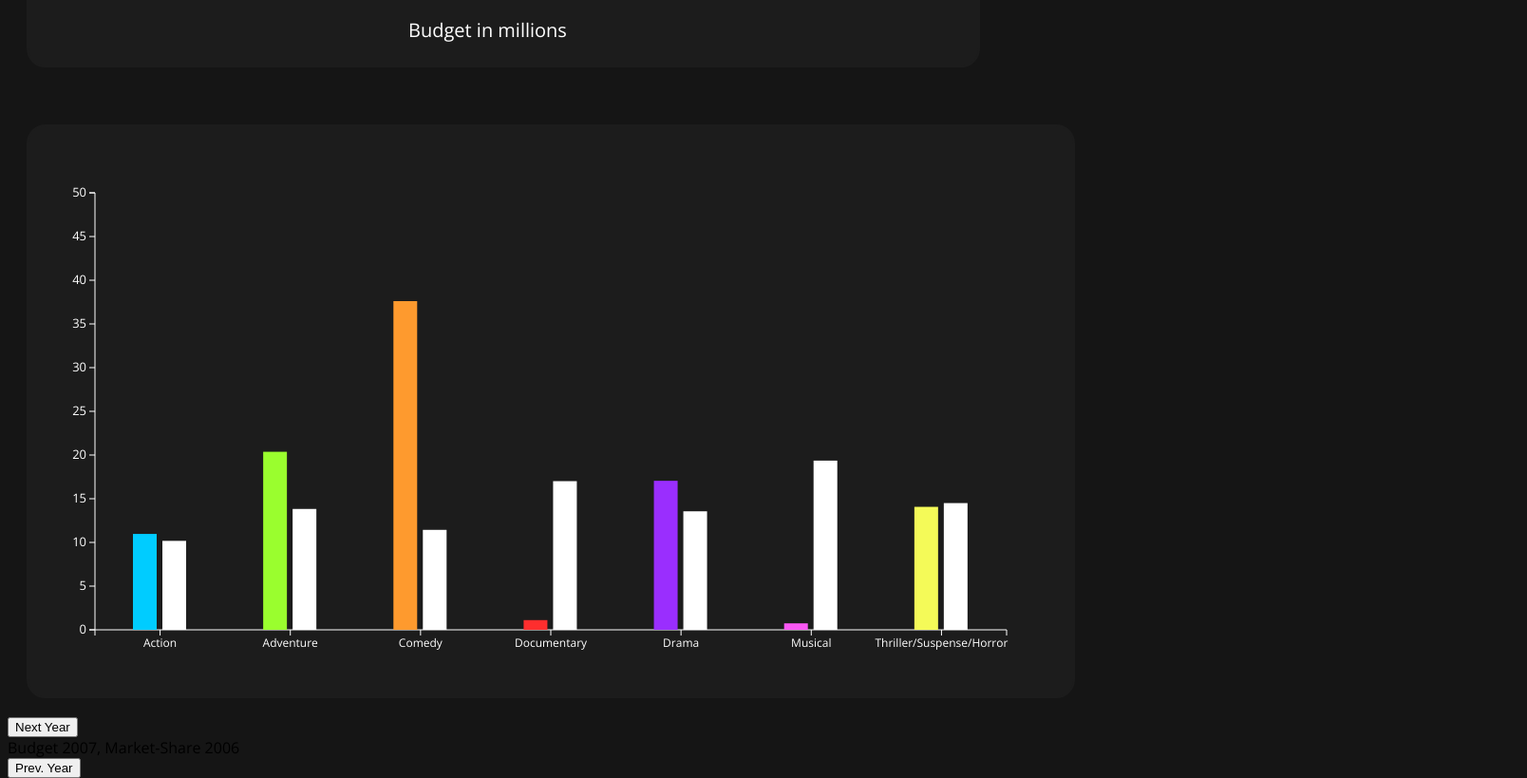
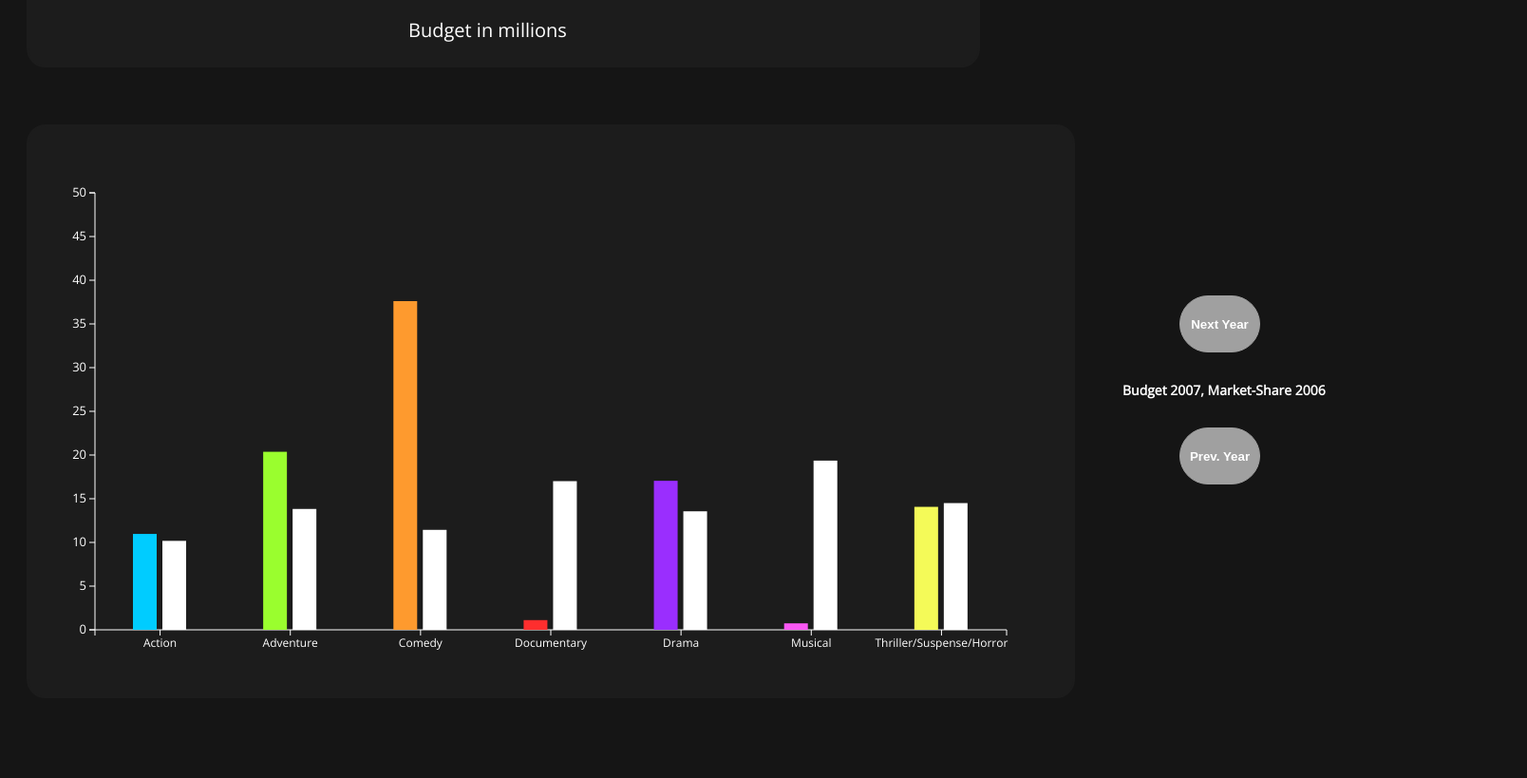
Before and after one commit to nicole-tan/3300FinalProject, a plain HTML site: page index.html in a window 1280 px wide. Shown: the part 1498-2317 px from the top of the page at 95% size, 1608 px wide, since content can reach past the window. After the commit the page ends 2253 px from the top, so only its background shows below. Drawn offline with nearby package versions, Linux system fonts and the light colour scheme.

Commit message:
combining style sheets

```diff
--- a/styles/styles.css
+++ b/styles/styles.css
@@ -170,3 +170,46 @@ div.tooltip {
     stroke-dashoffset: 0;
   }
 }
+
+#barChart{
+	float: left;
+}
+
+#barButtons{
+	margin-top: 200px;
+	margin-left: 30px;
+	float: left;
+	width: 300px;
+}
+#part3 {
+	width: 1600px;
+}
+#barYearDiv {
+	color: white;
+	font-weight: bold;
+	font-size: 14;
+}
+#leftBarButton {
+	margin-left: 20%;
+	margin-top: 30px;
+	width: 85px;
+	height: 60px;
+	font-family: arial;
+	font-weight: bold;
+	border: 1px solid #a0a0a0;
+	border-radius: 45px;
+	background-color: #a0a0a0;
+	color: white;
+}
+#rightBarButton {
+	margin-left: 20%;
+	margin-bottom: 30px;
+	width: 85px;
+	height: 60px;
+	font-family: arial;
+	font-weight: bold;
+	border: 1px solid #a0a0a0;
+	border-radius: 45px;
+	background-color: #a0a0a0;
+	color: white;
+}
```
